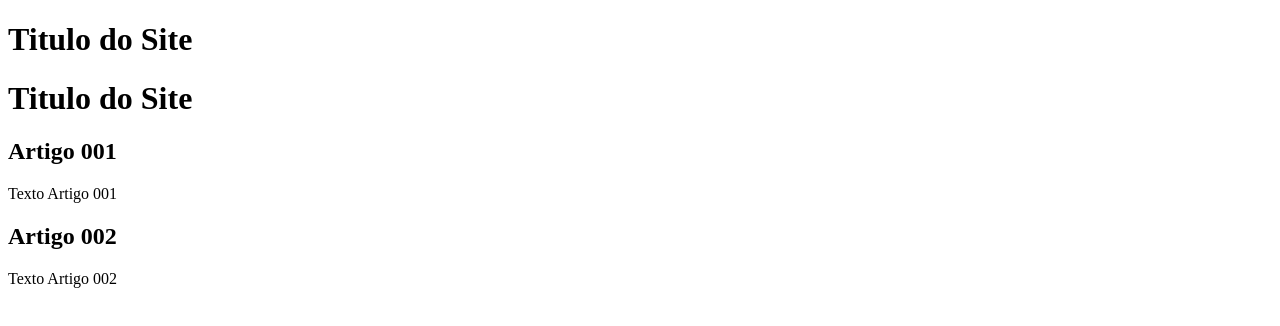
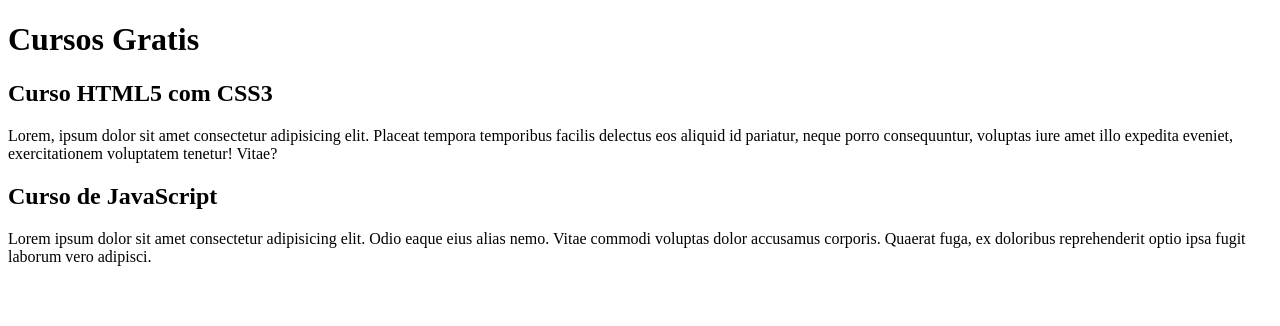
Before and after one commit to marcusvinicius2603/projeto-site, a plain HTML site: page index.html in a window 1280 px wide. Drawn offline with Linux system fonts and the light colour scheme.

Commit message:
Comecei a criar o conteudo

```diff
--- a/index.html
+++ b/index.html
@@ -9,23 +9,20 @@
 <body>
     <main>
         <header>
-
-            <h1>Titulo do Site </h1>
-
-            <h1>Titulo do Site</h1>
-
+            <h1>Cursos Gratis</h1>
         </header>
-
-</header>
-
-        <article>
-            <h2>Artigo 001</h2>
-            <p>Texto Artigo 001</p>
+       <article>
+            <h2>Curso HTML5 com CSS3</h2>
+            <p>Lorem, ipsum dolor sit amet consectetur adipisicing elit. Placeat tempora temporibus facilis
+                delectus eos aliquid id pariatur, neque porro consequuntur, voluptas iure amet illo expedita
+                eveniet, exercitationem voluptatem tenetur! Vitae?</p>
         </article>
         <article>
-            <h2>Artigo 002</h2>
-            <p>Texto Artigo 002</p>
+            <h2>Curso de JavaScript</h2>
+            <p>Lorem ipsum dolor sit amet consectetur adipisicing elit. Odio eaque eius alias nemo.
+                Vitae commodi voluptas dolor accusamus corporis. Quaerat fuga, ex doloribus reprehenderit
+                optio ipsa fugit laborum vero adipisci.</p>
         </article>
     </main>
 </body>
-</html>
+</htma>
```
Also changed, not shown: 1 other file.
